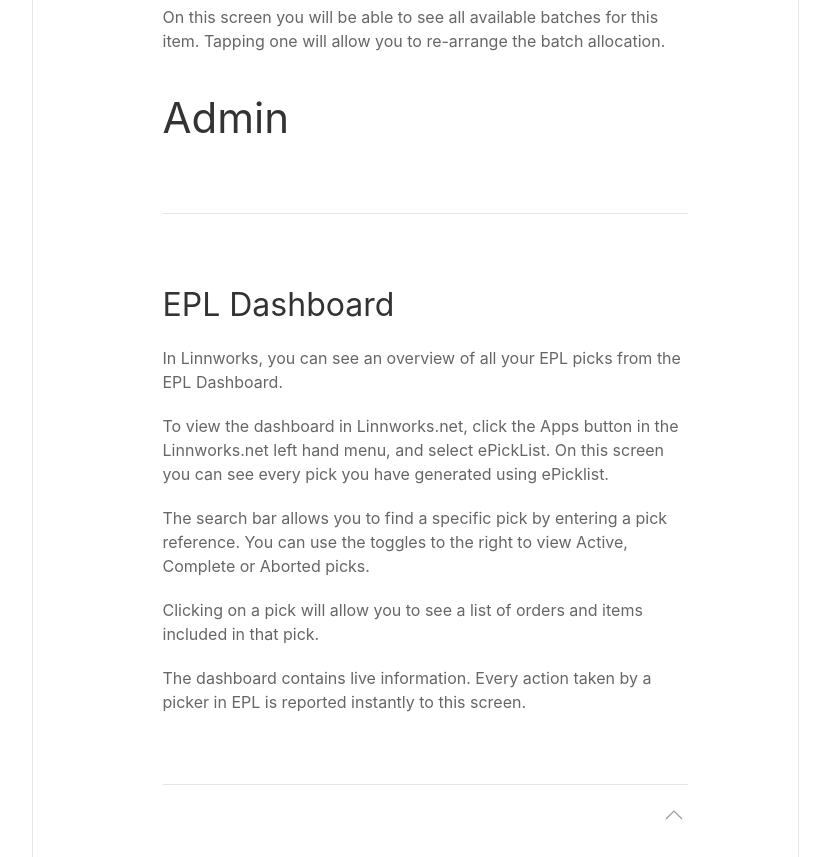
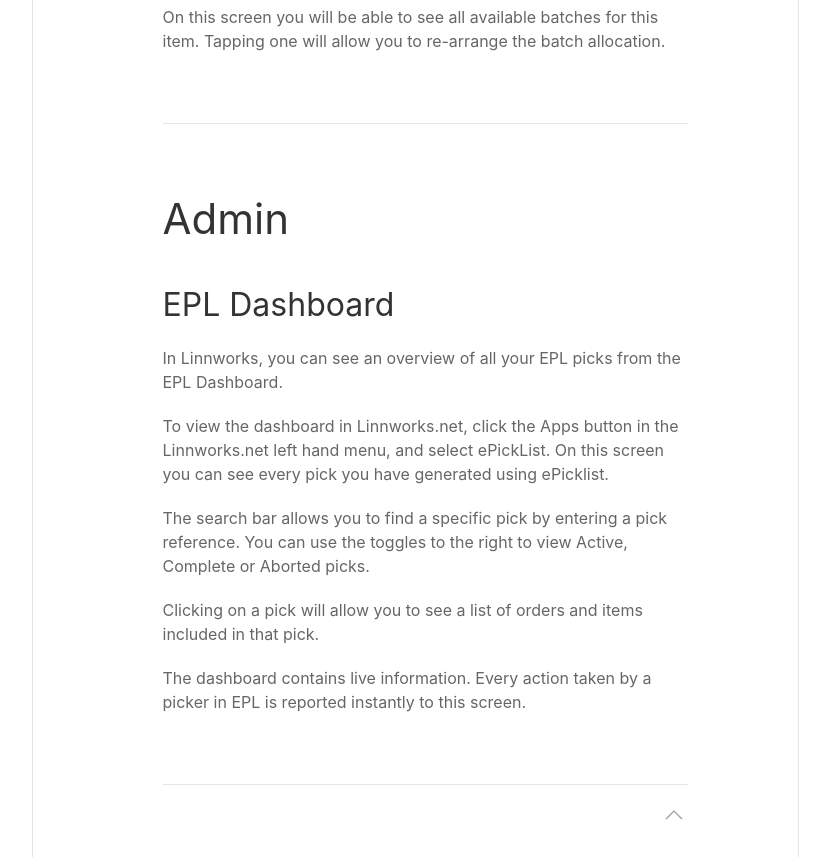
Before and after one commit to RigidasSoftware/rigi-docs, a Nuxt app: page /epicklist in a window 1280 px wide. Shown: the part 9300-10157 px from the top of the page, without its empty margins (215-1045 px from the left). Built offline with nearby package versions, Linux system fonts and the light colour scheme.

Commit message:
Move admin header

```diff
--- a/pages/epicklist/index.vue
+++ b/pages/epicklist/index.vue
@@ -214,10 +214,10 @@
     <p>On this screen you will be able to see all available batches for this item. Tapping one will allow you to re-arrange the batch allocation.</p>
   </div>
 
+  <hr class="uk-margin-large">
   <h1>Admin</h1>
-  <div id="epldashboard"></div>
-  <hr class="uk-margin-large">
   <div>
+    <div id="epldashboard"></div>
     <h2>EPL Dashboard</h2>
     <p>In Linnworks, you can see an overview of all your EPL picks from the EPL Dashboard.</p>
     <p>To view the dashboard in Linnworks.net, click the Apps button in the Linnworks.net left hand menu, and select ePickList. On this screen you can see every pick you have generated using ePicklist.</p>
```
